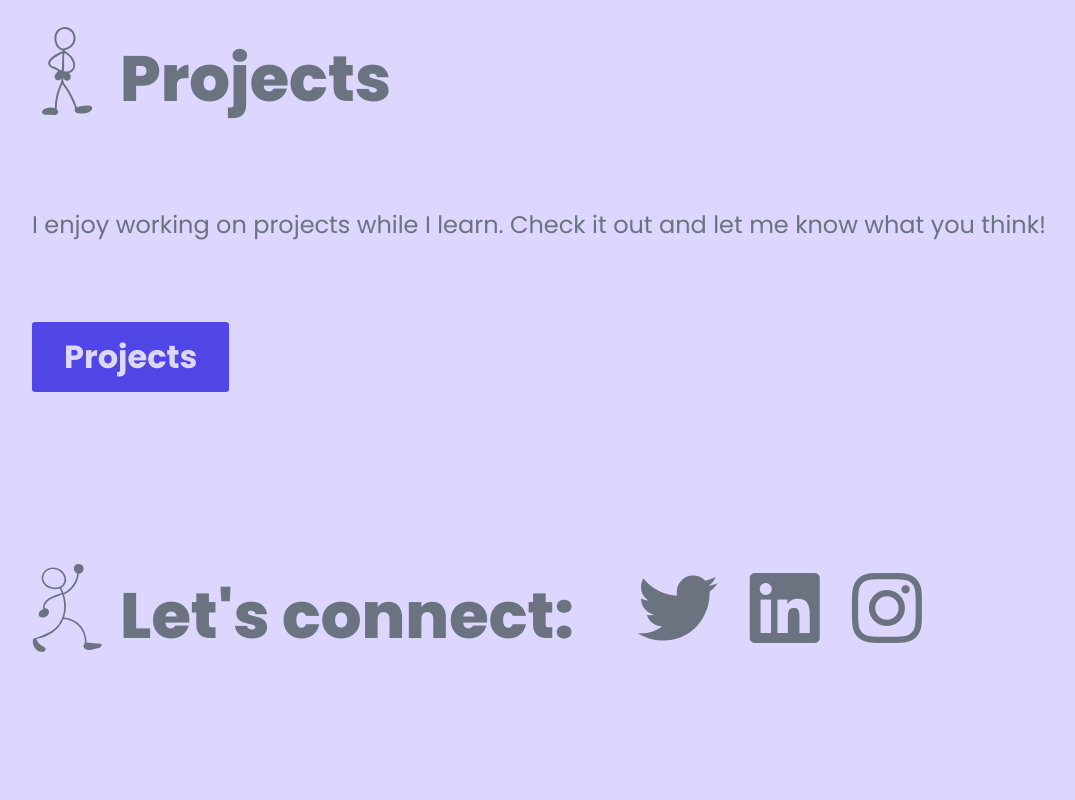
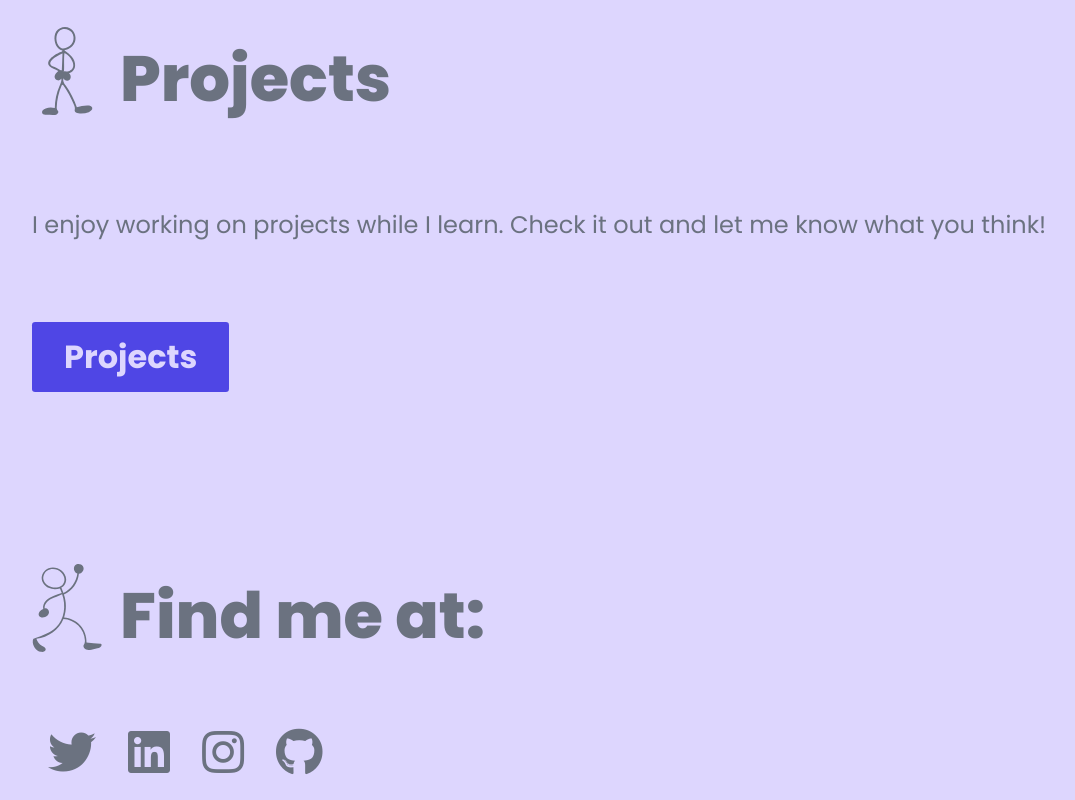
Before and after one commit to rohancodex/neogcamp-portfolio, a plain HTML site: page index.html in a window 1280 px wide. Shown: the part 1617-2417 px from the top of the page, without its empty margins (40-1115 px from the left). Before the commit the page ends 2337 px from the top, so only its background shows below. Drawn offline with Linux system fonts and the light colour scheme.

Commit message:
footer changes

```diff
--- a/index.html
+++ b/index.html
@@ -167,18 +167,19 @@
 	c-44.051-12.274-85.717-43.24-97.856-87.328c-11.695-42.478,7.732-90.61,43.553-116.262s85.192-29.231,126.028-12.69
 	c70.086,28.388,122.945,119.729,72.681,180.599C540.762,310.714,532.91,317.817,523.295,324.268z"/>
 </svg>
-                    <h2 style="margin-left: 0.3rem; margin-top: 1rem;">Let's connect:</h2>
+                    <h2 style="margin-left: 0.3rem; margin-top: 1rem;">Find me at:</h2>
+                </div>
+                <div class="row m-medium">
                     <div class="logo">
                         <a style="color: #6B7280;" href="https://twitter.com/rsd492000">
-                            <i class="fab fa-twitter fa-5x"></i> </a>
+                            <i class="fab fa-twitter fa-3x"></i> </a>
                         <a style="color: #6B7280;" href="https://www.linkedin.com/in/rohan-desai-5a50b4174/">
-                            <i class="fab fa-linkedin fa-5x"></i> </a>
+                            <i class="fab fa-linkedin fa-3x"></i> </a>
                         <a style="color: #6B7280;" href="https://www.instagram.com/rohansd_2000/">
-                            <i class="fab fa-instagram fa-5x"></i> </a>
+                            <i class="fab fa-instagram fa-3x"></i> </a>
+                        <a style="color: #6B7280;" href="https://github.com/rohancodex">
+                            <i class="fab fa-github fa-3x"></i> </a>
                     </div>
-                </div>
-                <div class="row m-medium">
-
                 </div>
             </div>
         </footer>
```
